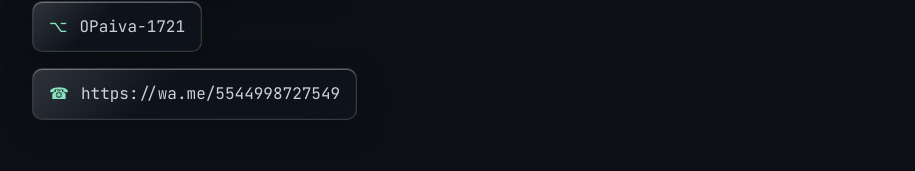
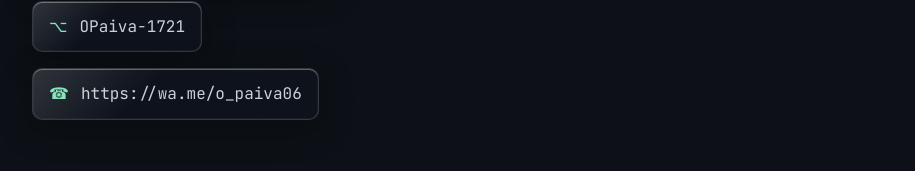
Before and after one commit to OPaiva-1721/portifolio, a React (Vite) app: page / in a window 1280 px wide. Shown: the part 3800-3971 px from the top of the page, without its empty margins (182-1097 px from the left). Built offline with nearby package versions, Linux system fonts and the light colour scheme.

Commit message:
fix: correção no link para whatsapp

```diff
--- a/src/data/content.js
+++ b/src/data/content.js
@@ -137,5 +137,5 @@ export const projects = [
 export const contact = {
   email: 'gabryelpaiva123@gmail.com',
   github: 'OPaiva-1721',
-  whatsapp: 'https://wa.me/5544998727549',
+  whatsapp: 'https://wa.me/o_paiva06',
 };
```
